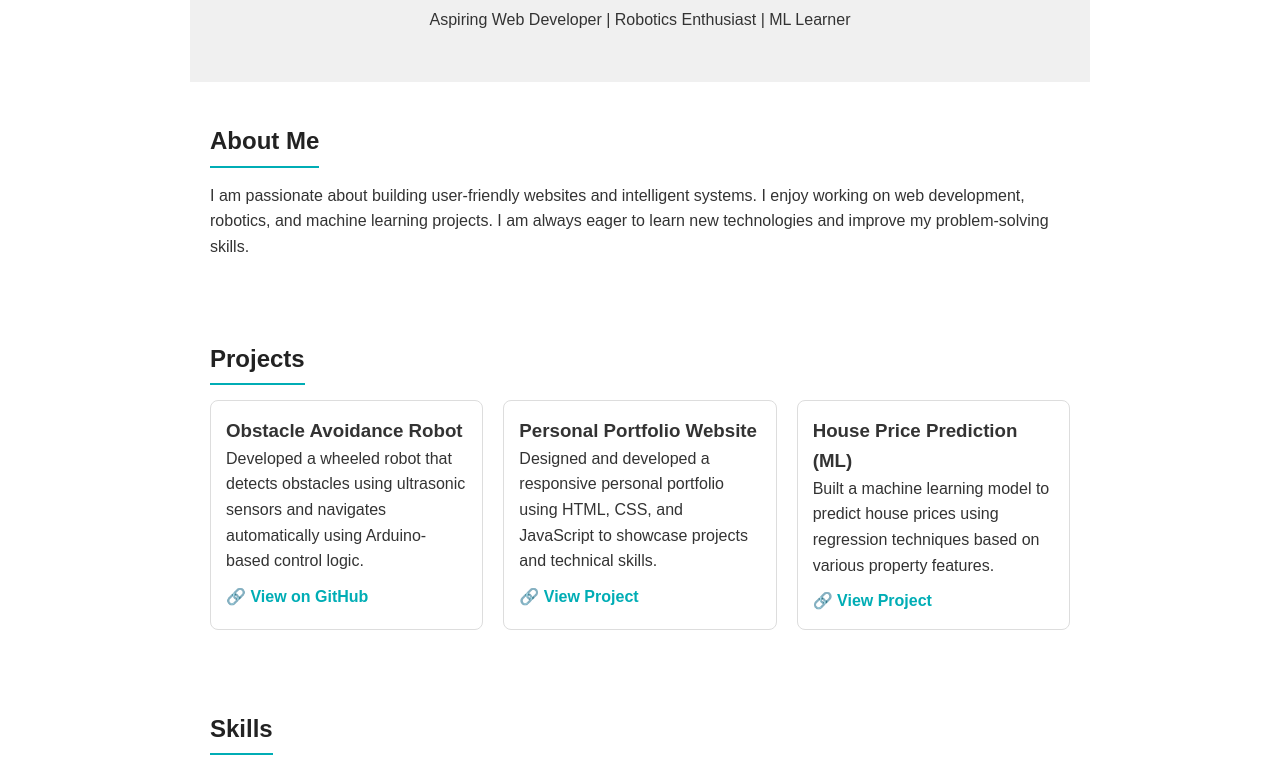
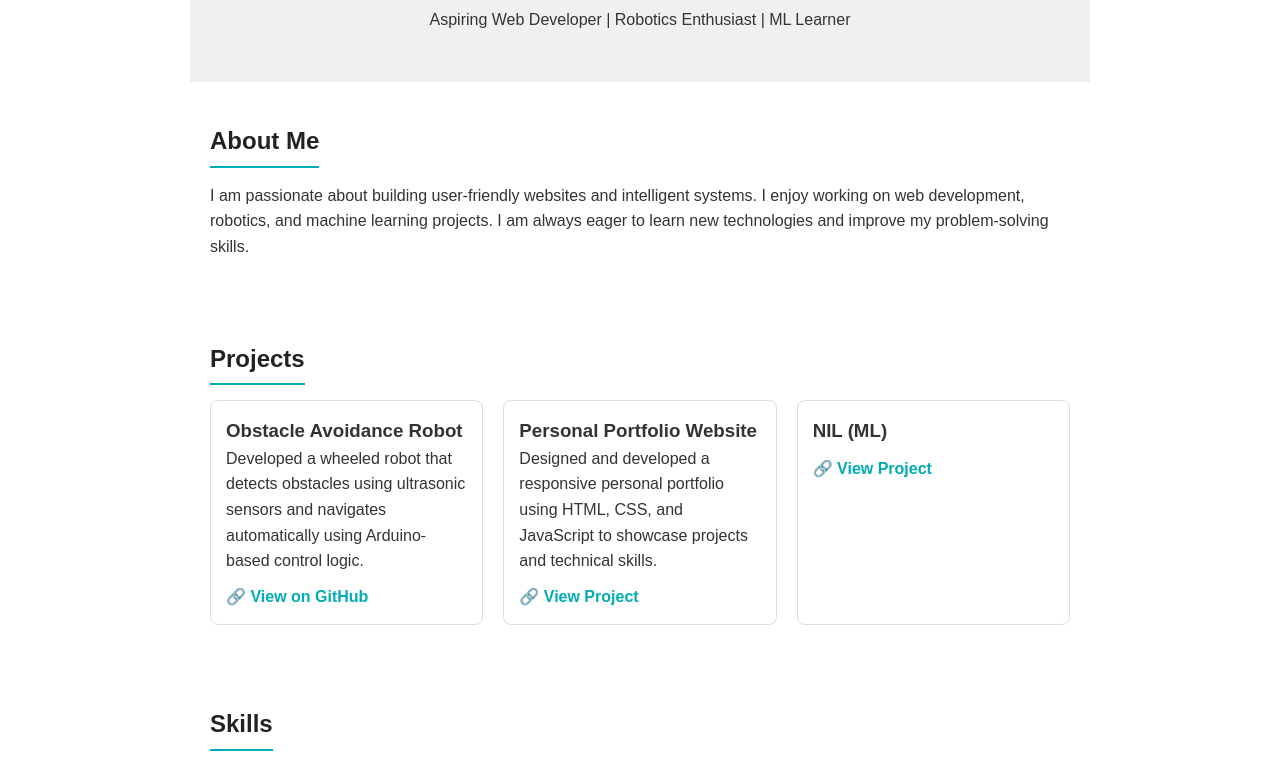
Before and after one commit to ekant-patel/Portfolio, a plain HTML site: page index.html in a window 1280 px wide. Shown: the part 315-1078 px from the top of the page. Drawn offline with Linux system fonts and the light colour scheme.

Commit message:
Fix HTML formatting and structure

```diff
--- a/index.html
+++ b/index.html
@@ -68,10 +68,9 @@
 
       <!-- Project 3 -->
       <div class="project">
-        <h3>House Price Prediction (ML)</h3>
+        <h3>NIL (ML)</h3>
         <p>
-          Built a machine learning model to predict house prices using regression
-          techniques based on various property features.
+
         </p>
         <a href="#" target="_blank">🔗 View Project</a>
       </div>
```
